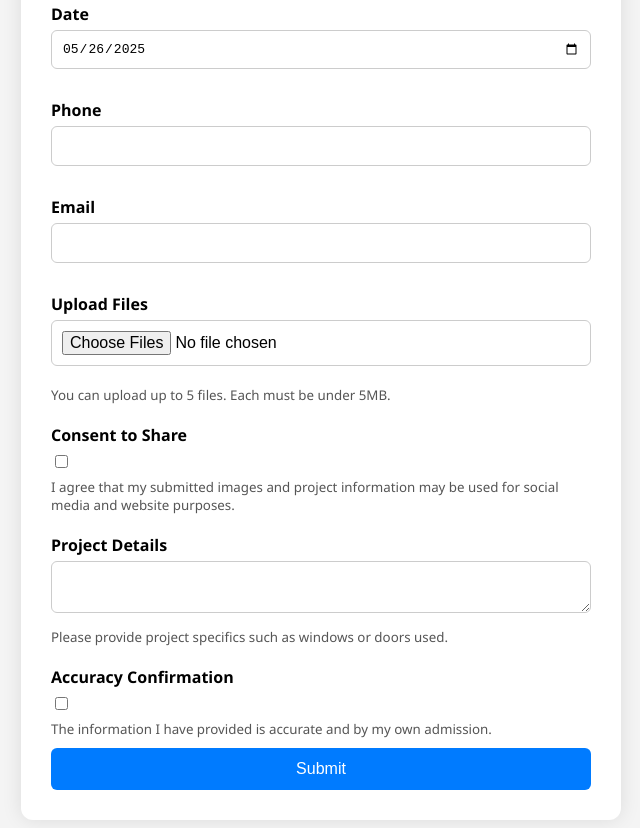
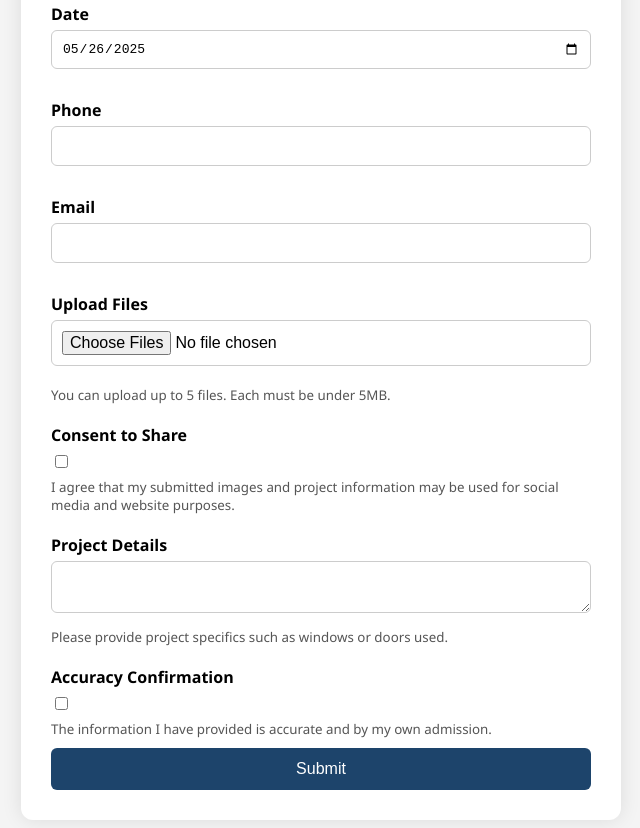
Before and after one commit to JELD-WENCanada/Form-Webhook, a website: page public/enhanced_project_submission_form.html in a window 1280 px wide. Shown: the part 367-1195 px from the top of the page, without its empty margins (319-959 px from the left). Drawn offline with Linux system fonts and the light colour scheme.

Commit message:
Update enhanced_project_submission_form.html

```diff
--- a/public/enhanced_project_submission_form.html
+++ b/public/enhanced_project_submission_form.html
@@ -58,7 +58,7 @@
       color: #555;
     }
     button {
-      background-color: #007BFF;
+      background-color: #1D446B;
       color: #fff;
       padding: 12px;
       border: none;
```
